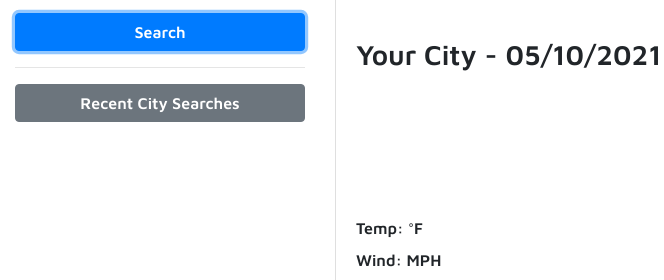
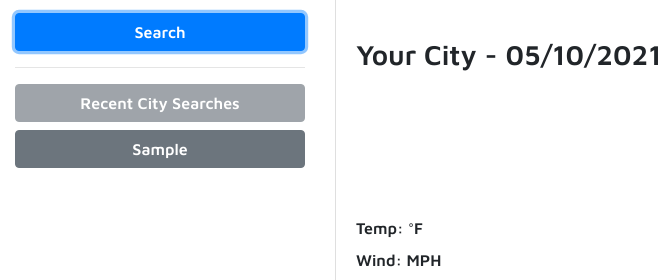
Before and after one commit to danshoup/weather_dashboard, a plain HTML site: page index.html in a window 1280 px wide. Both pictures are taken after typing "Sample" into the empty fields and a click on the button "Search". Shown: the part 169-449 px from the top of the page, 0-664 px from the left. Drawn offline with nearby package versions, Linux system fonts and the light colour scheme; no server answers; grey boxes are pictures that could not be loaded.

Commit message:
append recent searches

```diff
--- a/assets/js/script.js
+++ b/assets/js/script.js
@@ -1,5 +1,6 @@
 
 var searchFormEl = document.querySelector('#search-form');
+var recentSearches = document.querySelector("#recent");
 // Use moment to add dates to forecast
 var today = moment().format("MM/DD/YYYY");
 var dayOne = moment().add(1, 'd').format("MM/DD/YYYY");
@@ -61,6 +62,10 @@ function handleSearchFormSubmit(event) {
 
     var searchCityVal = document.querySelector('#city-input').value;
     localStorage.setItem("city", searchCityVal);
+    var recentCity = document.createElement("button");
+    recentCity.classList.add("btn", "btn-secondary", "btn-block");
+    recentCity.textContent = localStorage.getItem("city");
+    recentSearches.append(recentCity);
     searchCityVal = searchCityVal.toLowerCase();
     console.log(searchCityVal);
 
@@ -97,8 +102,7 @@ function handleSearchFormSubmit(event) {
                 })
                 .then (function (data) {
                     console.log(data);
-                    var curUV = data.current.uvi;
-                    currentUV.textContent = curUV;
+                    currentUV.textContent = data.current.uvi;
                     tempOne.textContent = data.daily[0].temp.day;
                     tempTwo.textContent = data.daily[1].temp.day;
                     tempThree.textContent = data.daily[2].temp.day;
--- a/index.html
+++ b/index.html
@@ -38,8 +38,9 @@
             <input id="city-input" type="text" class="form-control form-control-lg mb-3" placeholder="City Name...">
             <button type="submit" class="btn btn-primary btn-block">Search</button>
             <hr>
-            <button type="button" class="btn btn-secondary btn-block">Recent City Searches</button>
-            <!-- <button type="button" class="btn btn-secondary btn-block inactive">Recently Searched Cities</button> -->
+            <div class="list-group" id="recent">
+              <button type="button" class="btn btn-secondary btn-block" disabled>Recent City Searches</button>
+            </div>
           </form>
         </section>
 
```
